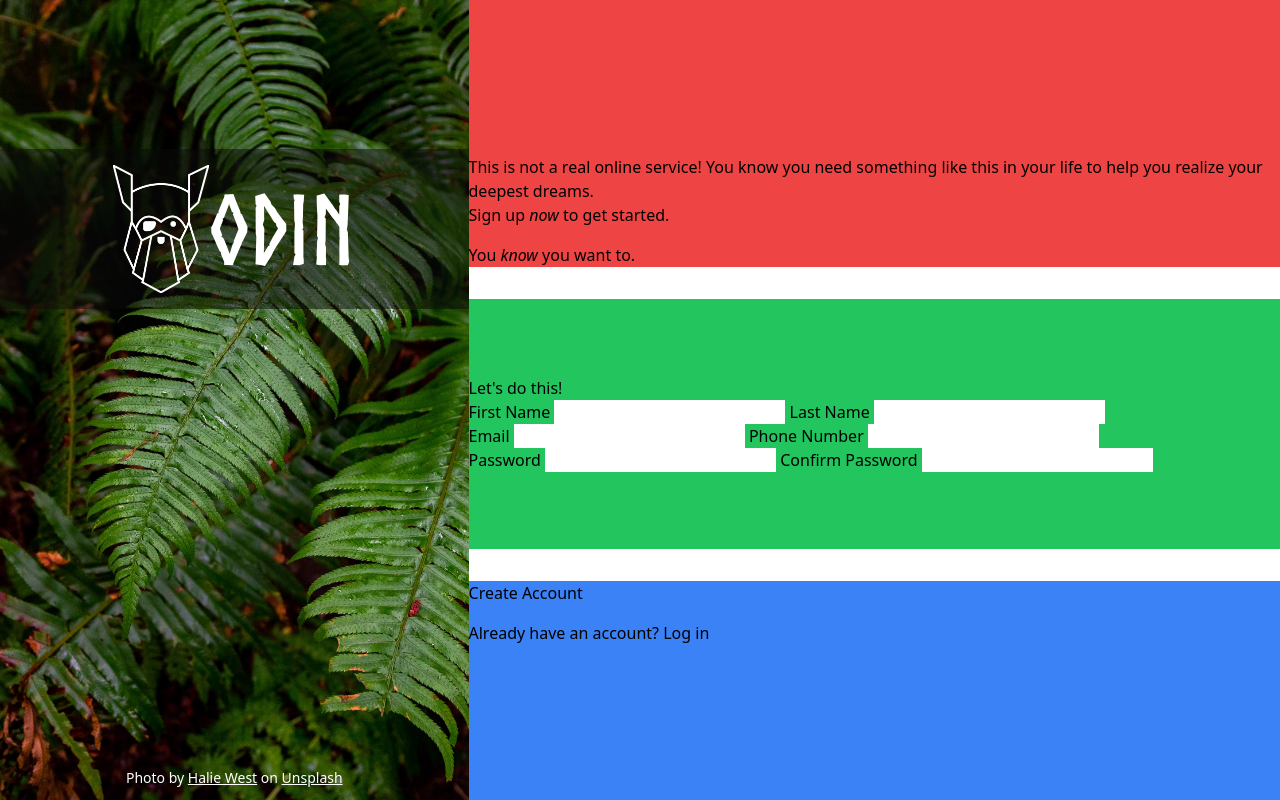
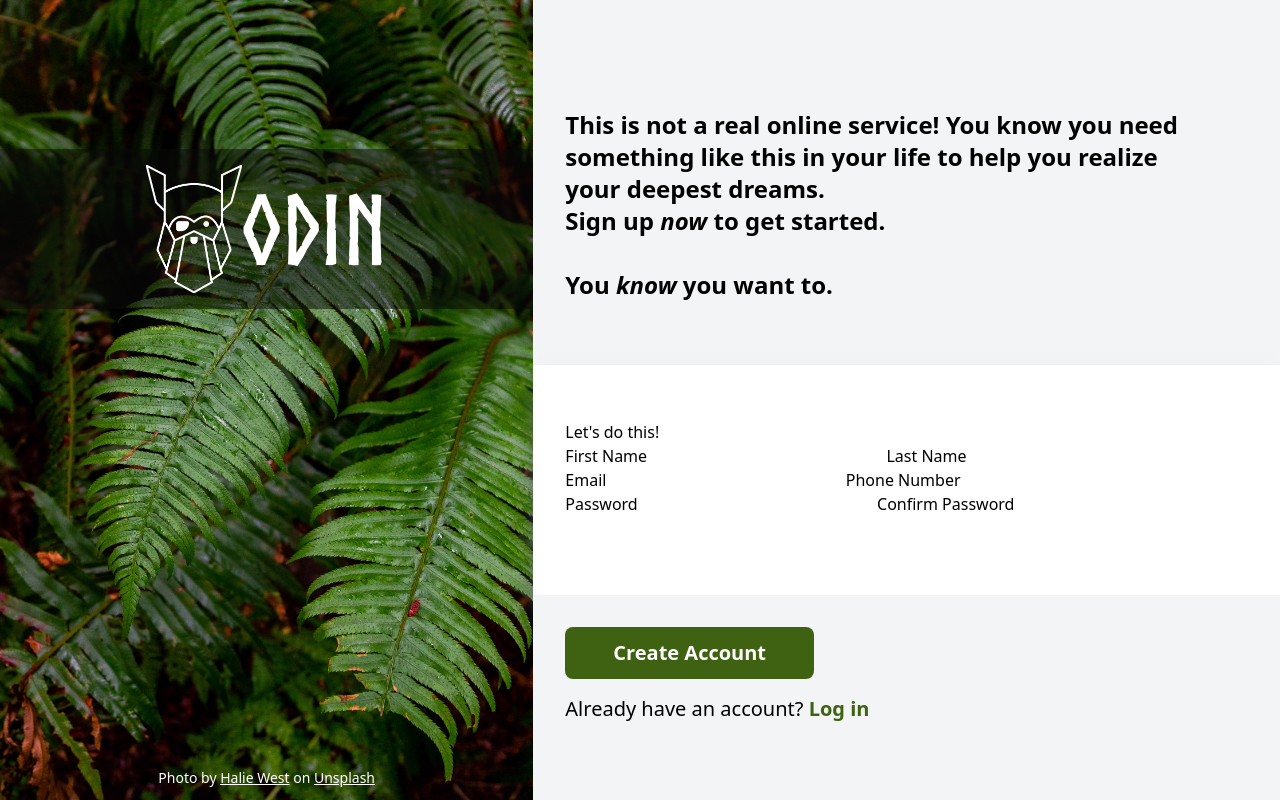
Before and after one commit to mateusmeloxyz/sign-up-form, a website: page src/index.html in a window 1280 px wide. Drawn offline with Linux system fonts and the light colour scheme.

Commit message:
Adjust button and text style

```diff
--- a/src/index.html
+++ b/src/index.html
@@ -23,17 +23,17 @@
       </div>
     </div>
 
-    <div class="flex gap-8 flex-col justify-center">
-      <div class="bg-red-500 grow flex justify-end flex-col gap-4">
-        <p>
+    <div class="flex flex-col justify-center w-7/12">
+      <div class="grow flex justify-end flex-col gap-8 box-border px-8 py-16 bg-gray-100 font-semibold">
+        <p class="w-11/12 text-2xl">
           This is not a real online service! You know you need something like
           this in your life to help you realize your deepest dreams.<br />
           Sign up <em>now</em> to get started.
         </p>
-        <p>You <em>know</em> you want to.</p>
+        <p class="text-2xl">You <em>know</em> you want to.</p>
       </div>
 
-      <div class="bg-green-500 grow flex flex-col justify-center">
+      <div class="bg-white grow flex flex-col shadow-xl shadow-gray-600 justify-center p-8">
         <form>
           <fieldset>
             <legend>Let's do this!</legend>
@@ -71,13 +71,13 @@
         </form>
       </div>
 
-      <div class="bg-blue-500 grow flex justify-start flex-col gap-4">
+      <div class="bg-gray-100 grow flex justify-start flex-col gap-4 p-8 box-border">
         <div>
-          <button>Create Account</button>
+          <button class="bg-lime-800 text-white font-semibold text-xl px-12 py-3 rounded-lg">Create Account</button>
         </div>
 
         <div>
-        Already have an account? <a href="">Log in</a>
+        <p class="text-xl">Already have an account? <a class="text-lime-800 font-bold" href="">Log in</a></p>
         </div>
       </div>
     </div>
```
Also changed, not shown: src/output.css.
